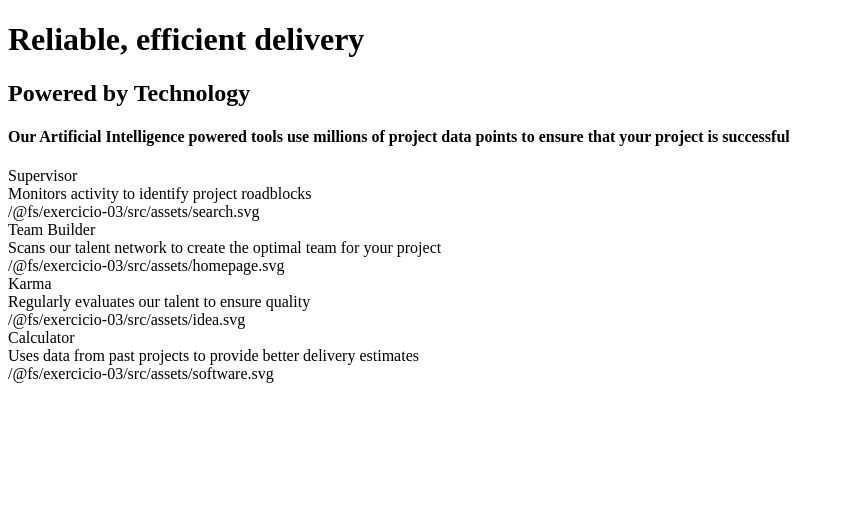
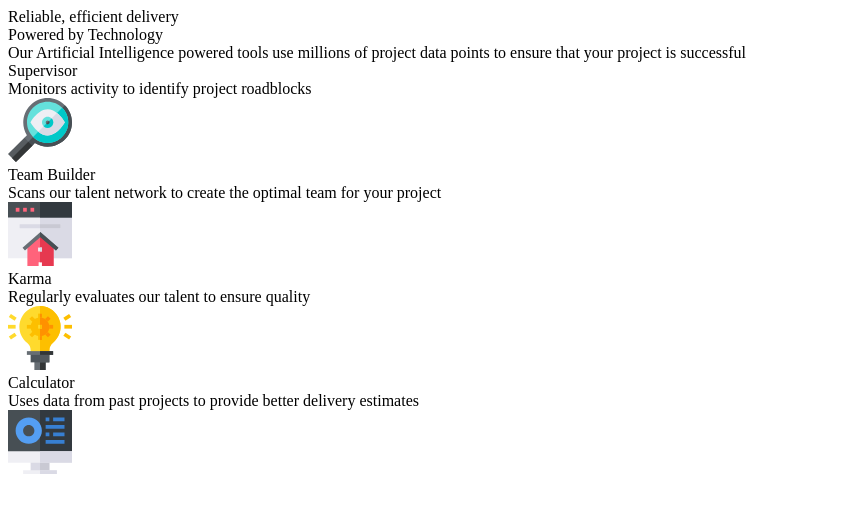
Before and after one commit to MayllaRabay/arrays-components, a React (Create React App) app in the folder exercicio-03/: page / in a window 1280 px wide. Shown: the top 512 px of the page, without its empty margins (0-845 px from the left). Built offline with nearby package versions, Linux system fonts and the light colour scheme.

Commit message:
'className' com melhores nomenclaturas; imagens atribuidas corretamente com 'src'.

```diff
--- a/exercicio-03/src/App.js
+++ b/exercicio-03/src/App.js
@@ -7,41 +7,39 @@ import software from './assets/software.svg';
 function App() {
   return (
     <>
-      <header>
-        <h1>Reliable, efficient delivery</h1>
+      <div className="header-content-wrapper">
+        <div className="header__main-title">Reliable, efficient delivery</div>
+        <div className="header__second-title">Powered by Technology</div>
+        <div className="header__paragraph">Our Artificial Intelligence powered tools use millions of project data points to ensure that your project is successful</div>
+      </div>
 
-        <h2>Powered by Technology</h2>
-
-        <h4>Our Artificial Intelligence powered tools use millions of project data points to ensure that your project is successful</h4>
-      </header>
-
-      <main>
+      <div className="main-container">
         <article className="card card--1">
           <div className="card__title">Supervisor</div>
           <div className="card__paragraph">Monitors activity to identify project roadblocks</div>
-          <div className="card__image">{search}</div>
+          <img src={search} alt="search icon" class="card__image" />
         </article>
 
-       <div className="middle-content-wrapper">
+        <div className="middle-container">
           <article className="card card--2">
             <div className="card__title">Team Builder</div>
             <div className="card__paragraph">Scans our talent network to create the optimal team for your project</div>
-            <div className="card__image">{homepage}</div>
+            <img src={homepage} alt="homepage icon" class="card__image" />
           </article>
 
           <article className="card card--3">
             <div className="card__title">Karma</div>
             <div className="card__paragraph">Regularly evaluates our talent to ensure quality</div>
-            <div className="card__image">{idea}</div>
+            <img src={idea} alt="light bulb icon" class="card__image" />
           </article>
         </div>
 
         <article className="card card--4">
           <div className="card__title">Calculator</div>
           <div className="card__paragraph">Uses data from past projects to provide better delivery estimates</div>
-          <div className="card__image">{software}</div>
+          <img src={software} alt="desktop icon" class="card__image" />
         </article>
-      </main>
+      </div>
     </>
   );
 }
```
